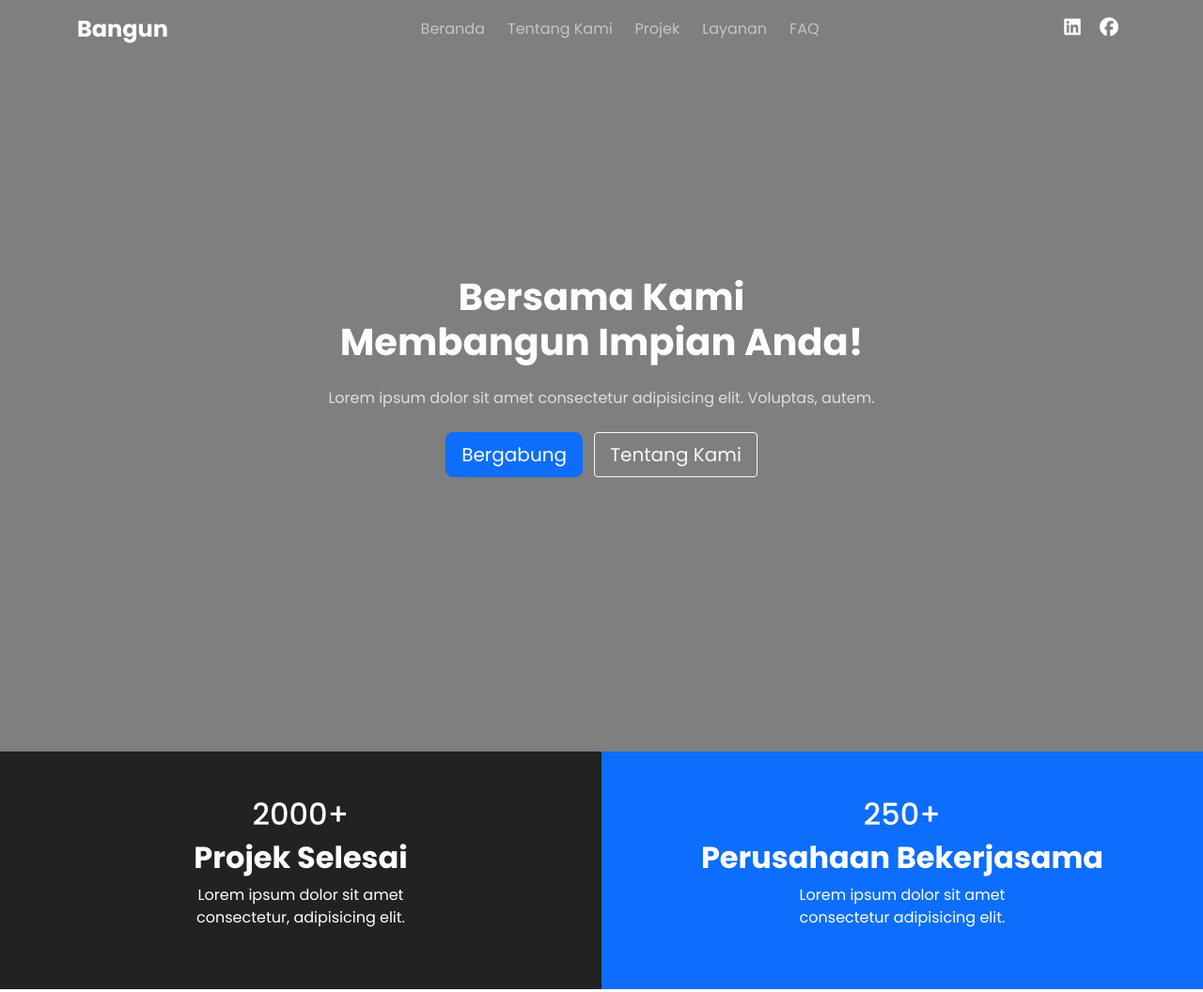
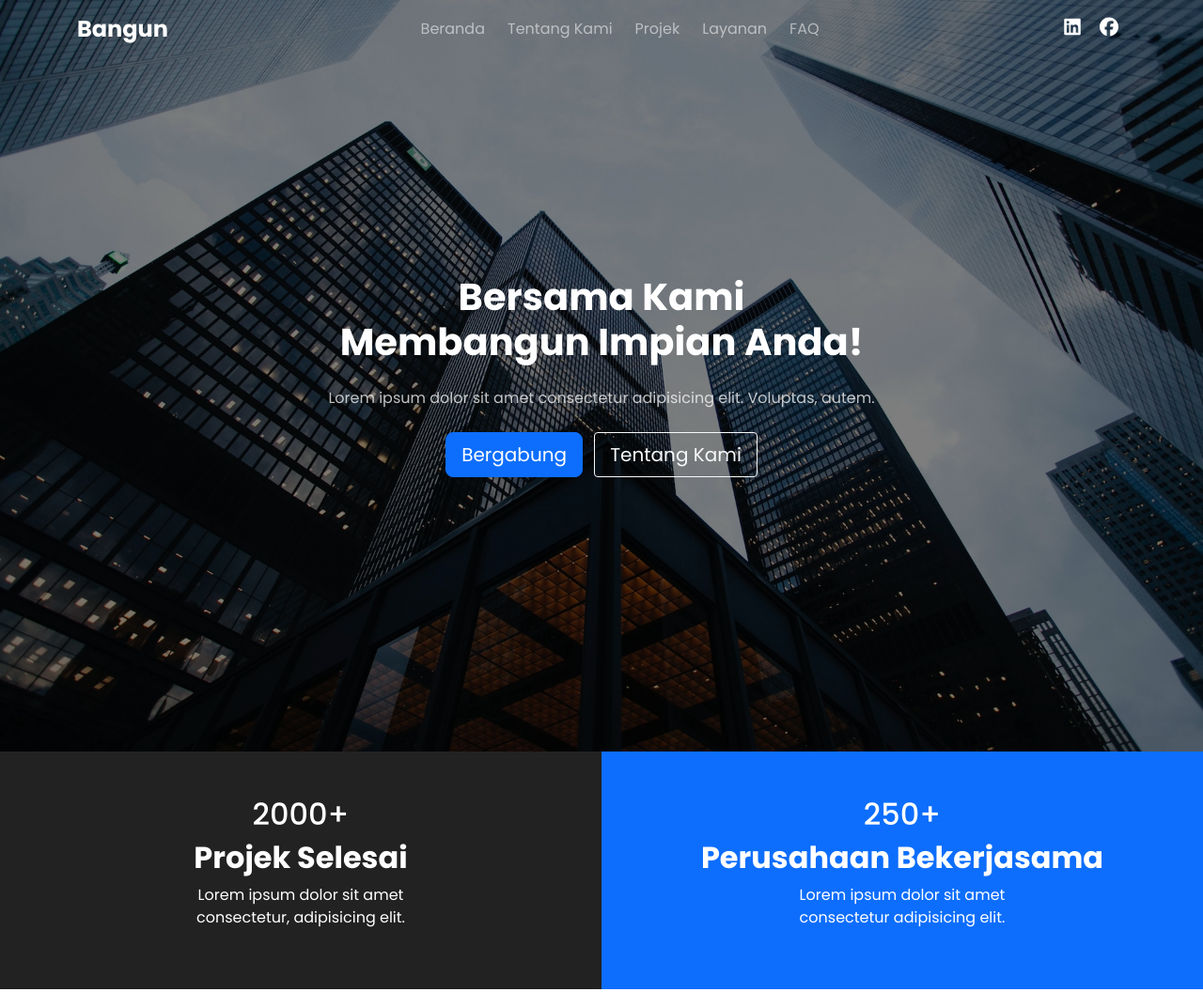
Before and after one commit to pendragonnn/Bangun, a plain HTML site: page index.html in a window 1280 px wide. Shown: the top 1056 px of the page at 94% size. Drawn offline with nearby package versions, Linux system fonts and the light colour scheme.

Commit message:
Fix Image Location

```diff
--- a/dist/css/style.css
+++ b/dist/css/style.css
@@ -25,7 +25,7 @@
 
 /* Hero Style Start */
 .hero {
-  background-image: linear-gradient(rgba(0, 0, 0, .5), rgba(0, 0, 0, .5)), url('../assets/img/hero.jpg');
+  background-image: linear-gradient(rgba(0, 0, 0, .5), rgba(0, 0, 0, .5)), url('/assets/img/hero.jpg');
   background-size: cover;
   background-position: center;
   background-repeat: no-repeat;
```
